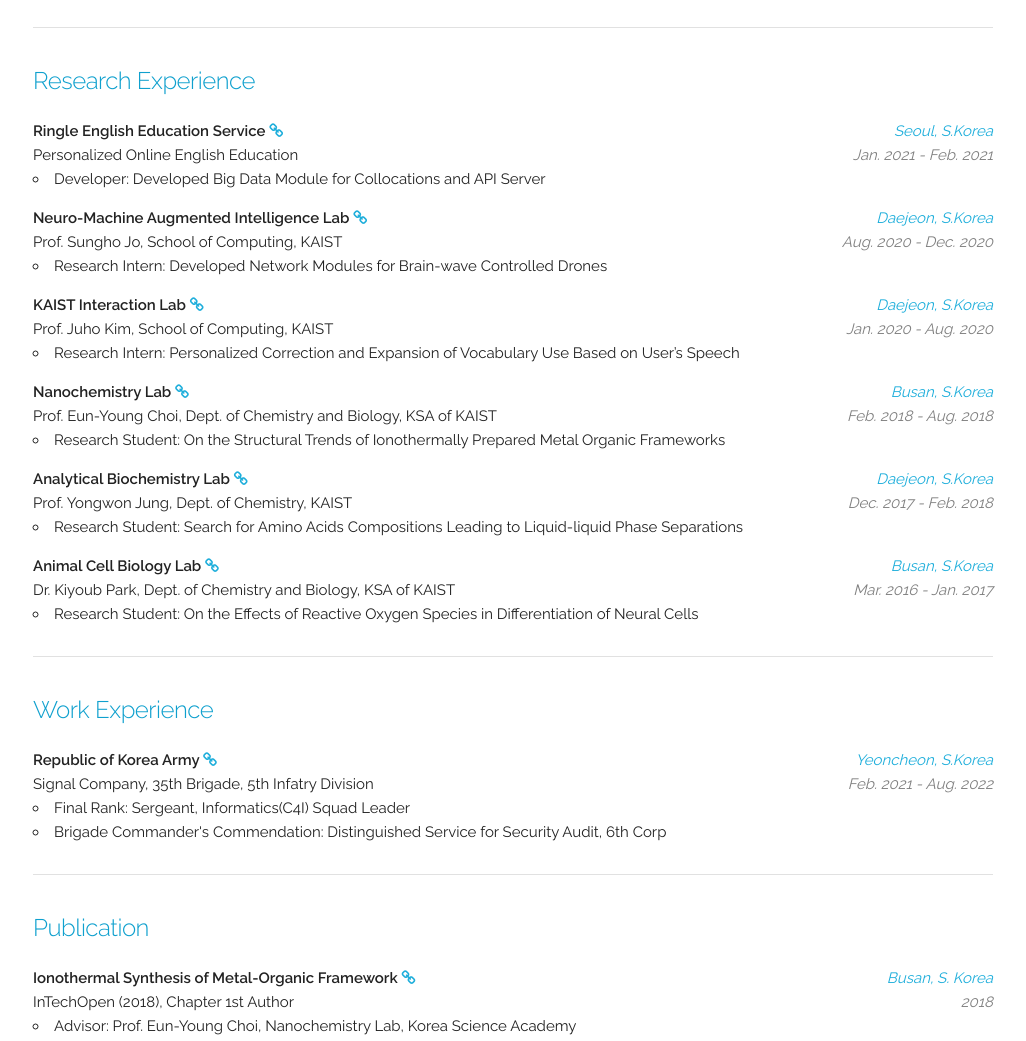
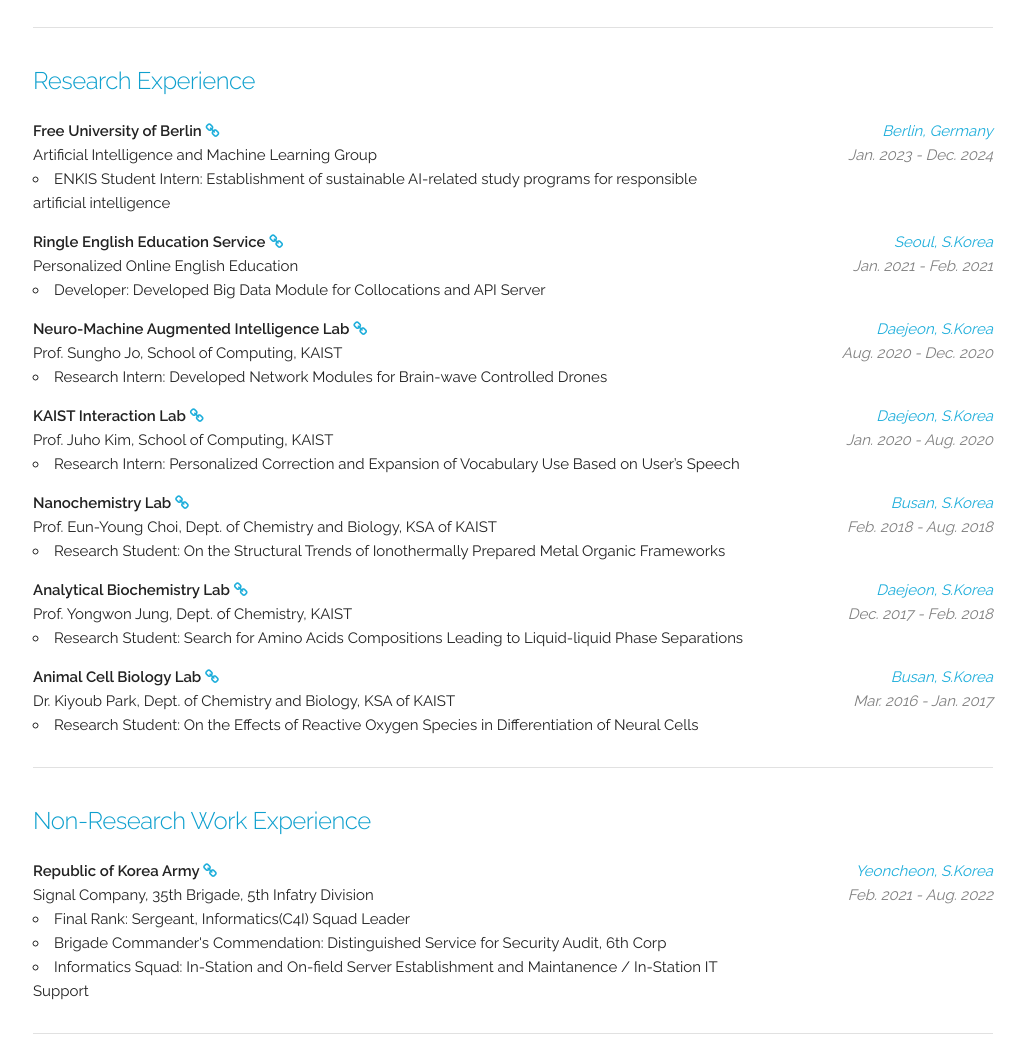
Before and after one commit to HyunchangOh/resume2, a plain HTML site: page index.html in a window 1280 px wide. Shown: the part 1416-2457 px from the top of the page, without its empty margins (127-1153 px from the left). Drawn offline with Linux system fonts and the light colour scheme.

Commit message:
add ENKIS

```diff
--- a/contents.js
+++ b/contents.js
@@ -143,6 +143,15 @@ let contents = [
         type: "multilined",
         items: [
             {
+                job: ["Free University of Berlin", "베를린자유대학교","Freie Universität Berlin"],
+                link: "https://www.ringleplus.com/ko/student/landing/home",
+                description: ["Artificial Intelligence and Machine Learning Group", "인공지능 및 머신러닝 연구단", "Artificial Intelligence and Machine Learning Group"],
+                items: [["ENKIS Student Intern: Establishment of sustainable AI-related study programs for responsible artificial intelligence","단어 학습 모듈 개발 및 서버 구현","ENKIS Studentmitarbeiter: Etablierung nachhaltiger KI-bezogener Studienangebote für eine verantwortungsvolle Künstliche Intelligenz an der Freien Universität Berlin"]],
+                where: ["Berlin, Germany", "독일 베를린", "Berlin, Deutschland"],
+                when: ["Jan. 2023 - Dec. 2024", "2021년 1월 - 2021년 2월", "Jan. 2021 - Feb. 2021"],
+                tag: ["computer_science"],
+            },
+            {
                 job: ["Ringle English Education Service", "(주)링글잉글리시에듀케이션서비스","Ringle English Education Service"],
                 link: "https://www.ringleplus.com/ko/student/landing/home",
                 description: ["Personalized Online English Education", "일대일 맞춤형 화상영어", "Personalisierte Online-Englischunterricht"],
@@ -199,7 +208,7 @@ let contents = [
         ],
     },
     {
-        title: ["Work Experience", "경력", "Berufserfahrung"],
+        title: ["Non-Research Work Experience", "비연구 직무경력", "Berufserfahrung außerhalb der Forchung"],
         type: "multilined",
         items: [
             {
@@ -216,6 +225,11 @@ let contents = [
                         "Brigade Commander's Commendation: Distinguished Service for Security Audit, 6th Corp",
                         "여단장 표창: 보안감사 우수",
                         "Belobigung des Brigadekommandanten: Ausgezeichneter Dienst für Sicherheitsaudit, 6. Corp"
+                    ],
+                    [
+                        "Informatics Squad: In-Station and On-field Server Establishment and Maintanence / In-Station IT Support",
+                        "전산분대: 주둔지 및 야전 서버 설치 및 운용 / 주둔지 IT 지원",
+                        "Informatiksgruppe: Einrichtung und Wartung von Servern in der Station und vor Ort"
                     ]
                 ],
                 where: ["Yeoncheon, S.Korea", "대한민국 연천", "Yeoncheon, SüdKorea"],
@@ -521,7 +535,7 @@ let contents = [
                 link: "",
                 description: [
                     "Founding Member and Seminar Presenter of KAIST Prototyping Society",
-                    "카이스트 프로토타이핑 동아리 창립 멤버 및 세미나 발표자",
+                    "카이스트 프로f토타이핑 동아리 창립 멤버 및 세미나 발표자",
                     "Gründungsmitglied und Seminarleiter der KAIST Prototyping Society"
                 ],
                 items: [],
@@ -666,85 +680,8 @@ let contents = [
         bigmargin:true,
     },
     {
-        title: ["Selected Projects", "개인 프로젝트", "Ausgewählte Projekte"],
-        type: "threecolumns",
-        items: [
-            {
-                year: "2022",
-                name: ["medical-market-finder", "medical-market-finder","medical-market-finder"],
-                description: ["A Blockchain-based Web App that Finds the Best Market for a Given Product Group in the Medical Industry. Awarded by President of Korea Health Industry Development Institute", "블록체인 기반 의료기기 시장 탐색 플랫폼 (KHIDI)", "Eine Blockchain-basierte Web-App, die den besten Markt für eine bestimmte Produktgruppe in der Medizinbranche findet. Verliehen vom Präsidenten des Korea Health Industry Development Institute"],
-                github: "https://github.com/sleepy-juan/medical-market-finder",
-                where: [],
-                tag: ["computer_science"],
-            },
-            {
-                year: "2020",
-                name: ["Georeum", "거름", "Georeum"],
-                description: ["Automated selection of test cases with emphasis on amended fragments", "수정된 부분에 집중하는 테스트케이스 자동 생성 프로그램", "Automatisierte Auswahl von Testfällen mit Schwerpunkt auf geänderten Fragmenten"],
-                github: "https://github.com/limebell/GEOREUM",
-                where: [],
-                tag: ["computer_science"],
-            },
-            {
-                year: "2019",
-                name: ["Travelling Salesman Problem Solver", "Travelling Salesman Problem 답안 생성기", "Problemlöser für das Problem des Handlungsreisenden"],
-                description: ["introduces nobel search-based algorithms", "탐색기반 알고리즘 기반 프로그램", "Vorstellt neue suchbasierte Algorithmen"],
-                github: "https://github.com/HyunchangOh/Travelling-Salesman-Problem",
-                where: [],
-                tag: ["computer_science"],
-            },
-            {
-                year: "2019",
-                name: ["Testing False Positive Speech Recognition Using Evolutionary Algorithms", "유전자 알고리즘을 통한 거짓 양성 음성 데이터 생성 및 실험", "Testen der falsch positiven Spracherkennung mit evolutionären Algorithmen"],
-                description: ["and human-in-the-loop interaction", "휴먼-인-더-루프 상호작용을 사용합니다", "mit Human-in-the-Loop-Interaktion"],
-                github: "https://github.com/sleepy-juan/false-positive-speech-data",
-                where: [],
-                tag: ["computer_science"],
-            },
-            {
-                year: "2019",
-                name: ["re-Cruit", "re-Cruit","re-Cruit"],
-                description: ["History-Specified Job Hunting Platform for Students with Web Database", "학생을 위한 이력 반영되는 취업 시스템", "Geschichtsspezifische Jobsuche-Plattform für Studenten mit Webdatenbank"],
-                github: "https://github.com/sleepy-juan/re-Cruit",
-                where: [],
-                tag: ["computer_science"],
-            },
-            {
-                year: "2019",
-                name: ["PoZangZee", "PoZangZee", "PoZangZee"],
-                description: ["HCI Project to develop Email System for Expert Users", "전문가를 위한 이메일 시스템 개발", "HCI-Projekt zur Entwicklung eines E-Mail-Systems für erfahrene Benutzer"],
-                github: "https://github.com/sleepy-juan/PoZangZee",
-                where: [],
-                tag: ["computer_science"],
-            },
-            {
-                year: "2016",
-                name: ["Microbial Fuel Cell on Lignin", "리그닌을 활용한 미생물연료전지", "Mikrobielle Brennstoffzelle auf Lignin"],
-                description: ["Advisor: Prof. Heechul Woo, Pukyong N'tl Univ", "지도: 우희철 교수님, 부경대학교", "Berater: Advisor: Prof. Dr. Heechul Woo, Pukyong N'tl Univ"],
-                where: ["Busan, S.Korea", "대한민국 부산", "Busan, Südorea"],
-                smallwhere:true,
-                tag: ["biology","chemistry"],
-            },
-            {
-                year: "2016",
-                name: ["Microbial Desalination Cell Optimized for Local Waters", "지역 해수에 맞춘 미생물담수화전지 개발", "Mikrobielle Entsalzungszelle, optimiert für lokale Gewässer"],
-                description: ["Advisor: Dr. Mansuk Cheon, Korea Science Academy", "지도: 천만석 선생님, 한국과학영재학교", "Berater: Dr. Mansuk Cheon, Korea Science Academy"],
-                where: ["Singapore", "싱가포르", "Singapur"],
-                smallwhere: true,
-                tag: ["biology","chemistry","international"],
-            },
-            {
-                year: "2016",
-                name: ["Organic Sensors for Metal Ions", "금속 이온 탐지 유기 센서 개발", "Organische Sensoren für Metallionen"],
-                description: ["Advisor: Dr. Jinho Oh, Korea Science Academy", "지도: 오진호 선생님, 한국과학영재학교", "Berater: Dr. Jinho Oh, Korea Science Academy"],
-                where: ["Moscow, Russia", "러시아 모스크바", "Moskau, Russland"],
-                smallwhere: true,
-                tag: ["chemistry","international"],
-            },
-        ],
-    },
-    {
         title: ["Languages", "자연어", "Sprachen"],
+        link: "https://www.duolingo.com/profile/Hyunchang3",
         type: "twocolumns",
         items: [
             {
@@ -779,27 +716,55 @@ let contents = [
                 ],
                 tag: ["international"],
             },
-
+            {
+                category: ["Spanish", "스페인어", "Spanisch"],
+                description: [
+                    "Beginner (CEFR A1)",
+                    "초급 (CEFR A1)",
+                    "Anfänger (CEFR A1)"
+                ],
+                tag: ["international"],
+            },
 
         ],
     },
     {
-        title: ["Programming Skills", "프로그래밍 기술", "Programmieren"],
+        title: ["Skills", "기술", "Fähigkeiten"],
         type: "twocolumns",
         items: [
             {
                 category: ["Languages", "프로그래밍 언어", "Sprachen"],
-                description: ["Python, Javascript, C/C++, Java, R, HTML/CSS", "Python, Javascript, C, Java, R, HTML/CSS","Python, Javascript, C/C++, Java, R, HTML/CSS",],
+                description: ["Python, C/C++, Java, HTML/CSS/JS,  Scip/Zimpl, UNIX/Linux commands, LaTeX", "Python, R, Javascript, C, Java, HTML/CSS, Scip/Zimpl, UNIX/Linux commands, LaTeX","Python, R, Javascript, C/C++, Java, HTML/CSS, Scip/Zimpl, UNIX/Linux commands, LaTeX",],
                 tag: ["computer_science"],
             },
             {
-                category: ["Database", "데이터베이스", "Datenbank"],
-                description: ["MySQL, Firebase, MongoDB", "MySQL, Firebase, MongoDB","MySQL, Firebase, MongoDB",],
+                category: ["SQL/DBMS", "SQL/DBMS", "SSQL/DBMS"],
+                description: ["MySQL, Firebase, MongoDB, PySpark", "MySQL, Firebase, MongoDB, PySpark","MySQL, Firebase, MongoDB, PySpark",],
                 tag: ["computer_science"],
             },
             {
                 category: ["Frameworks", "프레임워크", "Frameworks"],
-                description: ["ReactJS, Flask", "ReactJS, Flask","ReactJS, Flask",],
+                description: ["ReactJS, Flask, AndroidStudio", "ReactJS, Flask, AndroidStudio","ReactJS, Flask, AndroidStudio",],
+                tag: ["computer_science"],
+            },
+            {
+                category: ["Bioinformatics", "생물정보학", "Bioinformatik"],
+                description: ["OMIM, Phenomizer, SpliceAI, JalView, UniProt, ClustalW,MutationTaster, ClinVar, GnomAD", "OMIM, Phenomizer, SpliceAI, JalView, UniProt, ClustalW, Pymol, MutationTaster, ClinVar, GnomAD","OMIM, Phenomizer, SpliceAI, JalView, UniProt, ClustalW, Pymol, MutationTaster, ClinVar, GnomAD",],
+                tag: ["computer_science"],
+            },
+            {
+                category: ["Structure", "구조", "Struktur"],
+                description: ["CSD(CCDC), Pymol", "CSD(CCDC), Pymol","CSD(CCDC), Pymol",],
+                tag: ["computer_science"],
+            },
+            {
+                category: ["Biology", "생물학", "Biologie"],
+                description: ["Transfection/Transduction, Cell Culture, (RT/Q)PCR, Immunoprecipitation, Fluorescence Microscopy", "Transfection, Mammalian Cell Culture, Virus Production, (RT/Q)PCR, Immunoprecipitation, Fluorescence Microscopy","Transfection, Mammalian Cell Culture, Virus Production, (RT/Q)PCR, Immunoprecipitation, Fluorescence Microscopy",],
+                tag: ["computer_science"],
+            },
+            {
+                category: ["Chemistry", "화학", "Chemie"],
+                description: ["IR, MS, NMR, MOF Synthesis", "IR, MS, NMR, MOF Synthesis","IR, MS, NMR, MOF Synthesis"],
                 tag: ["computer_science"],
             },
             {
@@ -810,7 +775,7 @@ let contents = [
         ],
     },
 ];
-let lastUpdateTime = ["Last Updated: Aug 05, 2023", "2023년 8월 5일에 마지막으로 수정되었습니다.", "Letzte Aktualisierung: 05.08.2023"];
+let lastUpdateTime = ["Last Updated: Dec 10, 2023", "2023년 12월 10일에 마지막으로 수정되었습니다.", "Letzte Aktualisierung: 10.12.2023"];
 
 // 0: korean
 // 1: english
@@ -1008,7 +973,18 @@ function overwrite(language, keepTags) {
         let h5 = document.createElement("h5");
         h5.appendChild(document.createTextNode(content.title[language]));
         container.appendChild(h5);
+        if(content.link){
+            let a = document.createElement("a");
+            a.setAttribute("href", content.link);
 
+            let i = document.createElement("i");
+            i.classList.add("fa");
+            i.classList.add("fa-link");
+            a.classList.add("smaller_link")
+
+            a.appendChild(i);
+            h5.appendChild(a);
+        };
         if (content.type === "multilined") {
             content.items.forEach((item) => {
                 if (!item.tag) {
--- a/css/custom.css
+++ b/css/custom.css
@@ -10,6 +10,11 @@ h5 {
 img{
     height:200px;
     float:right;
+}
+
+.smaller_link{
+    margin-left: 5px;
+    font-size:0.7em;
 }
 
 
```
